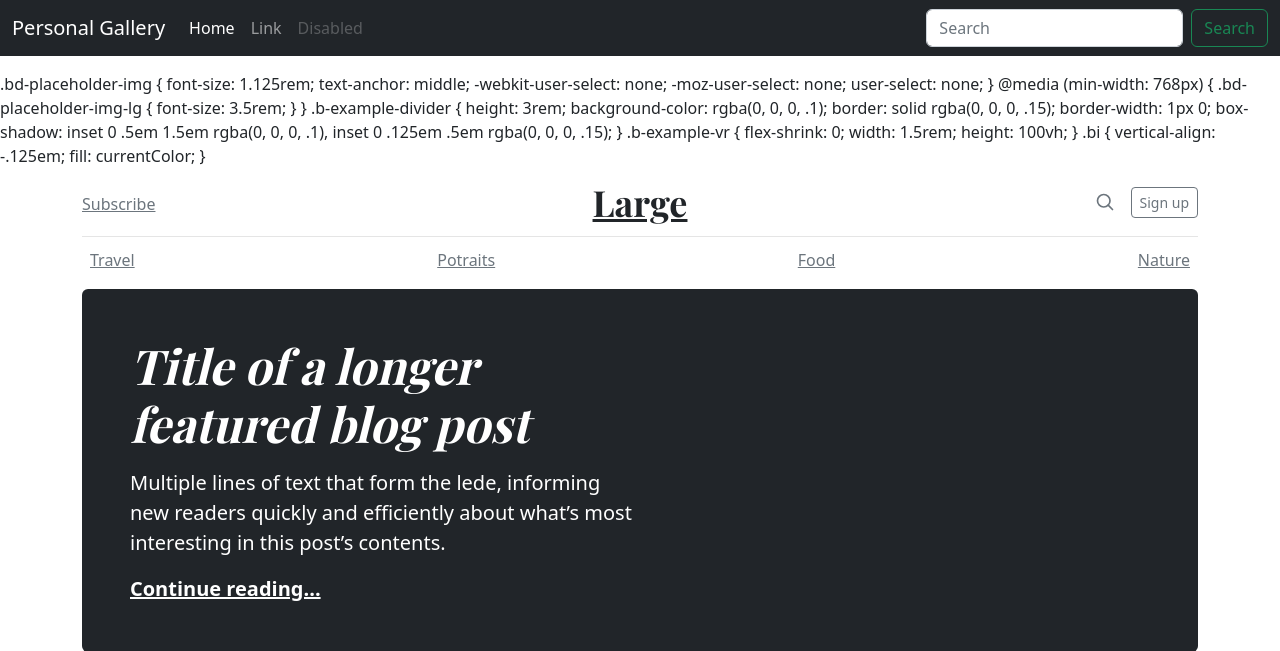
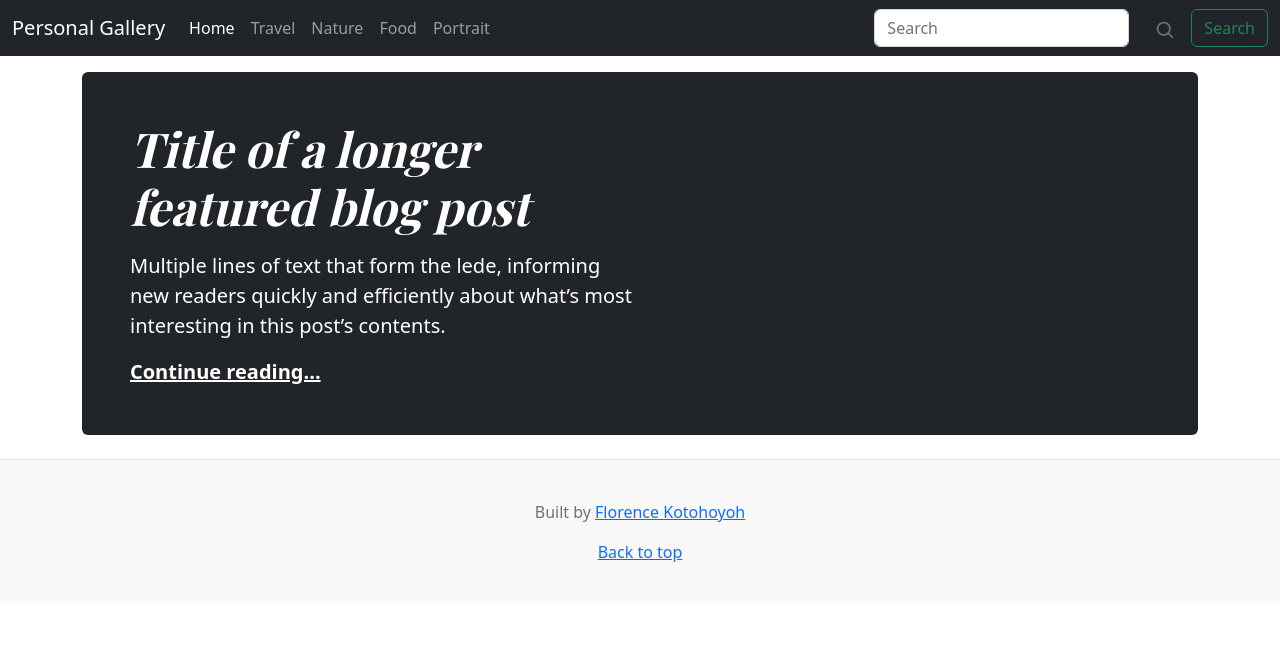
Before and after one commit to Flokots/personal-gallery, a Django app: page / in a window 1280 px wide. Shown: the top 651 px of the page. Run offline with Django 4.2, Linux system fonts and the light colour scheme; some libraries are stand-ins or nearby versions.

Commit message:
add categories to navbar

```diff
--- /dev/null
+++ b/main/templates/base-templates/index.html
@@ -0,0 +1,57 @@
+{% load django_bootstrap5 %}
+{% load static %}
+<!DOCTYPE html>
+<html lang="en">
+<head>
+    <meta charset="UTF-8">
+    <meta name="author" content="Florence Kotohoyoh">
+    <meta name="generator" content="Personal Gallery">
+    <meta http-equiv="X-UA-Compatible" content="IE=edge">
+    <meta name="viewport" content="width=device-width, initial-scale=1.0">
+    {% if title %}
+        <title>Personal Gallery- {{title}}</title>
+    {% else %}
+        <title> Personal Gallery</title>
+    {% endif %}
+
+    {% block styles %}
+        {% bootstrap_css %}
+        <link rel="stylesheet" href="{% static 'css/styles.css' %}">
+        <!--Fonts-->
+        <link href="https://fonts.googleapis.com/css?family=Playfair&#43;Display:700,900&amp;display=swap" rel="stylesheet">
+    {% endblock %}
+</head>
+<body>
+    {% include "navbar.html" %}
+
+    {% block content%}
+    <main class="container">
+        <div class="p-4 p-md-5 mb-4 text-white rounded bg-dark">
+            <div class="col-md-6 px-0">
+                <h1 class="display-4 fst-italic">Title of a longer featured blog post</h1>
+                <p class="lead my-3">Multiple lines of text that form the lede, informing new readers quickly and
+                    efficiently about what’s most interesting in this post’s contents.</p>
+                <p class="lead mb-0"><a href="#" class="text-white fw-bold">Continue reading...</a></p>
+            </div>
+        </div>
+    </main>
+    <footer class="blog-footer">
+        <p>Built by
+            <a
+                href="https://github.com/Flokots">Florence Kotohoyoh
+            </a>
+            </p>
+        <p>
+            <a href="#">Back to top</a>
+        </p>
+    </footer>
+    {% endblock %}
+
+
+    {% block scripts %}
+    <script src="https://ajax.googleapis.com/ajax/libs/jquery/3.6.0/jquery.min.js"></script>
+        {% bootstrap_javascript %}
+    {% endblock %}
+</body>
+
+</html>
--- a/templates/navbar.html
+++ b/main/templates/navbar.html
@@ -76,15 +76,32 @@
                         <a class="nav-link active" aria-current="page" href="#">Home</a>
                     </li>
                     <li class="nav-item">
-                        <a class="nav-link" href="#">Link</a>
+                        <a class="nav-link" aria-current="page" href="#">Travel</a>
                     </li>
                     <li class="nav-item">
-                        <a class="nav-link disabled">Disabled</a>
+                        <a class="nav-link" aria-current="page" href="#">Nature</a>
+                    </li>
+                    <li class="nav-item">
+                        <a class="nav-link" aria-current="page" href="#">Food</a>
+                    </li>
+                    <li class="nav-item">
+                        <a class="nav-link" aria-current="page" href="#">Portrait</a>
                     </li>
                 </ul>
                 <form class="d-flex" role="search">
                     <input class="form-control me-2" type="search" placeholder="Search" aria-label="Search">
-                    <button class="btn btn-outline-success" type="submit">Search</button>
+                    <div class="col-4 d-flex justify-content-end align-items-center">
+                        <a class="link-secondary" href="#" aria-label="Search">
+                            <svg xmlns="http://www.w3.org/2000/svg" width="20" height="20" fill="none"
+                                stroke="currentColor" stroke-linecap="round" stroke-linejoin="round" stroke-width="2"
+                                class="mx-3" role="img" viewBox="0 0 24 24">
+                                <title>Search</title>
+                                <circle cx="10.5" cy="10.5" r="7.5" />
+                                <path d="M21 21l-5.2-5.2" />
+                            </svg>
+                        </a>
+                        <button class="btn btn-outline-success" type="submit">Search</button>
+                    </div>
                 </form>
             </div>
         </div>
--- a/main/views.py
+++ b/main/views.py
@@ -3,4 +3,4 @@ from django.shortcuts import render
 # Create your views here.
 def home(request):
     title = 'Home'
-    return render(request, 'main/index.html',{"title":title} )
+    return render(request, 'base-templates/index.html', {"title":title,} )
--- a/templates/main/index.html
+++ /dev/null
@@ -1,124 +0,0 @@
-{% load django_bootstrap5 %}
-{% load static %}
-<!DOCTYPE html>
-<html lang="en">
-<head>
-    <meta charset="UTF-8">
-    <meta name="author" content="Florence Kotohoyoh">
-    <meta name="generator" content="Personal Gallery">
-    <meta http-equiv="X-UA-Compatible" content="IE=edge">
-    <meta name="viewport" content="width=device-width, initial-scale=1.0">
-    {% if title %}
-        <title>Personal Gallery- {{title}}</title>
-    {% else %}
-        <title> Personal Gallery</title>
-    {% endif %}
-
-    {% block styles %}
-        {% bootstrap_css %}
-        <link rel="stylesheet" href="{% static 'css/styles.css' %}">
-        <!--Fonts-->
-        <link href="https://fonts.googleapis.com/css?family=Playfair&#43;Display:700,900&amp;display=swap" rel="stylesheet">
-        <styles>
-            .bd-placeholder-img {
-                font-size: 1.125rem;
-                text-anchor: middle;
-                -webkit-user-select: none;
-                -moz-user-select: none;
-                user-select: none;
-            }
-
-            @media (min-width: 768px) {
-                .bd-placeholder-img-lg {
-                    font-size: 3.5rem;
-                }
-            }
-
-            .b-example-divider {
-                height: 3rem;
-                background-color: rgba(0, 0, 0, .1);
-                border: solid rgba(0, 0, 0, .15);
-                border-width: 1px 0;
-                box-shadow: inset 0 .5em 1.5em rgba(0, 0, 0, .1), inset 0 .125em .5em rgba(0, 0, 0, .15);
-            }
-
-            .b-example-vr {
-                flex-shrink: 0;
-                width: 1.5rem;
-                height: 100vh;
-            }
-
-            .bi {
-                vertical-align: -.125em;
-                fill: currentColor;
-            }
-
-        </styles>
-    {% endblock %}
-</head>
-<body>
-    {% include "navbar.html" %}
-
-    {% block content%}
-    <div class="container">
-        <header class="blog-header lh-1 py-3">
-            <div class="row flex-nowrap justify-content-between align-items-center">
-                <div class="col-4 pt-1">
-                    <a class="link-secondary" href="#">Subscribe</a>
-                </div>
-                <div class="col-4 text-center">
-                    <a class="blog-header-logo text-dark" href="#">Large</a>
-                </div>
-                <div class="col-4 d-flex justify-content-end align-items-center">
-                    <a class="link-secondary" href="#" aria-label="Search">
-                        <svg xmlns="http://www.w3.org/2000/svg" width="20" height="20" fill="none" stroke="currentColor"
-                            stroke-linecap="round" stroke-linejoin="round" stroke-width="2" class="mx-3" role="img"
-                            viewBox="0 0 24 24">
-                            <title>Search</title>
-                            <circle cx="10.5" cy="10.5" r="7.5" />
-                            <path d="M21 21l-5.2-5.2" />
-                        </svg>
-                    </a>
-                    <a class="btn btn-sm btn-outline-secondary" href="#">Sign up</a>
-                </div>
-            </div>
-        </header>
-        <div class="nav-scroller py-1 mb-2">
-            <nav class="nav d-flex justify-content-between">
-                <a class="p-2 link-secondary" href="#">Travel</a>
-                <a class="p-2 link-secondary" href="#">Potraits</a>
-                <a class="p-2 link-secondary" href="#">Food</a>
-                <a class="p-2 link-secondary" href="#">Nature</a>
-            </nav>
-        </div>
-    </div>
-    <main class="container">
-        <div class="p-4 p-md-5 mb-4 text-white rounded bg-dark">
-            <div class="col-md-6 px-0">
-                <h1 class="display-4 fst-italic">Title of a longer featured blog post</h1>
-                <p class="lead my-3">Multiple lines of text that form the lede, informing new readers quickly and
-                    efficiently about what’s most interesting in this post’s contents.</p>
-                <p class="lead mb-0"><a href="#" class="text-white fw-bold">Continue reading...</a></p>
-            </div>
-        </div>
-    </main>
-    <footer class="blog-footer">
-        <p>Built by
-            <a
-                href="https://github.com/Flokots">Florence Kotohoyoh
-            </a>
-            </p>
-        <p>
-            <a href="#">Back to top</a>
-        </p>
-    </footer>
-    {% endblock %}
-
-
-    {% block scripts %}
-    <script src="https://ajax.googleapis.com/ajax/libs/jquery/3.6.0/jquery.min.js"></script>
-        {% bootstrap_javascript %}
-    {% endblock %}
-</body>
-
-</html>
```
Also changed, not shown: static/css/styles.css (+32 -0 lines), main/templates/base-templates/category.html (renamed from templates/main/category.html).
